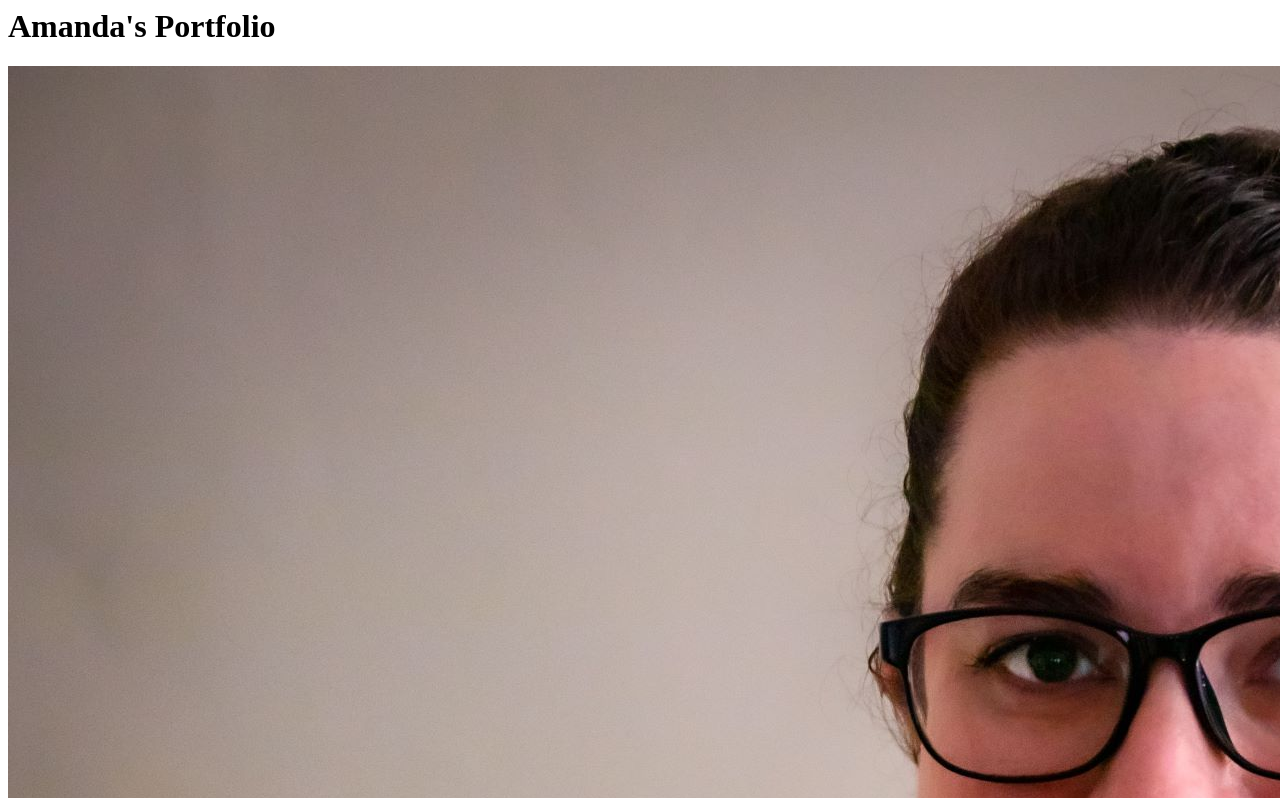
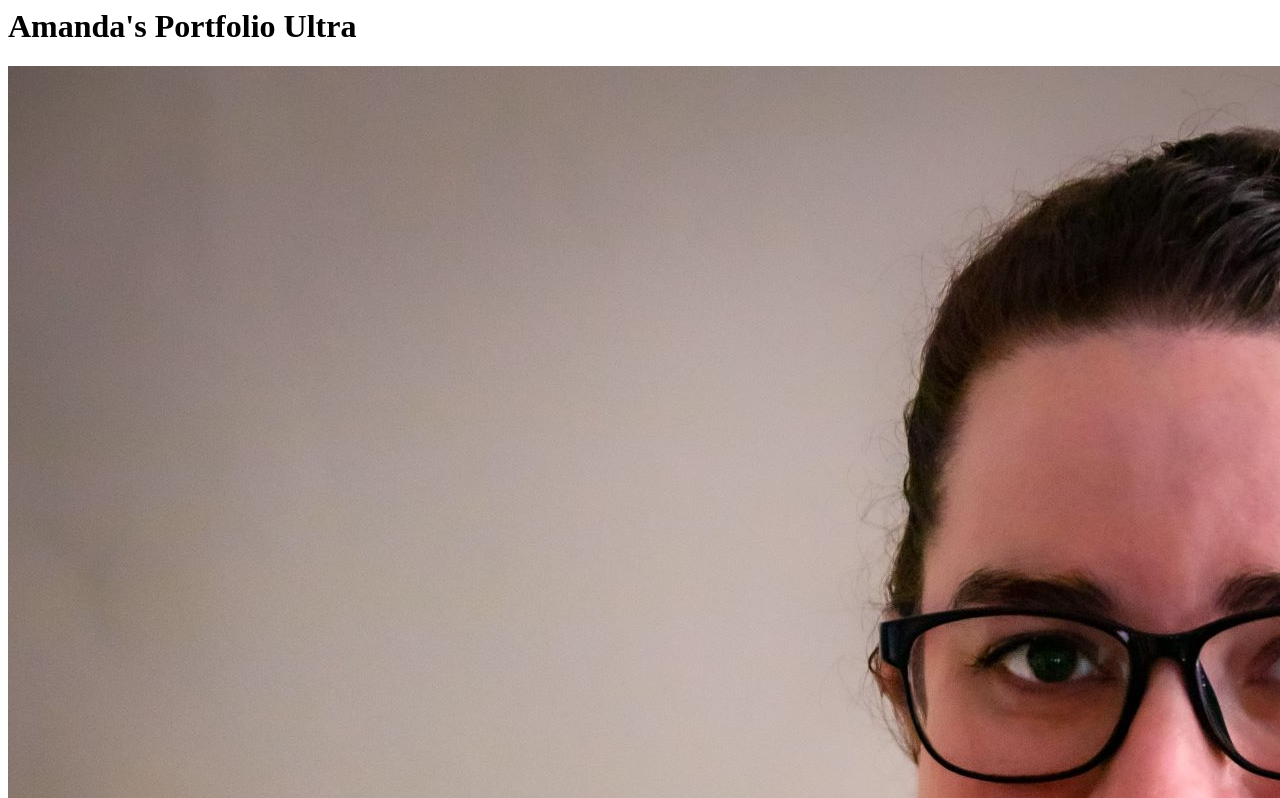
Before and after one commit to AmandaMHorowitz/AmandaMHorowitz.github.io, a plain HTML site: page index.html in a window 1280 px wide. Shown: the top 798 px of the page. Drawn offline with Linux system fonts and the light colour scheme.

Commit message:
Update index.html

```diff
--- a/index.html
+++ b/index.html
@@ -1,4 +1,4 @@
 <html>
-    <h1>Amanda's Portfolio</h1>
+    <h1>Amanda's Portfolio Ultra</h1>
     <img src="./bioPic7.jpeg" />
 </html>
```
